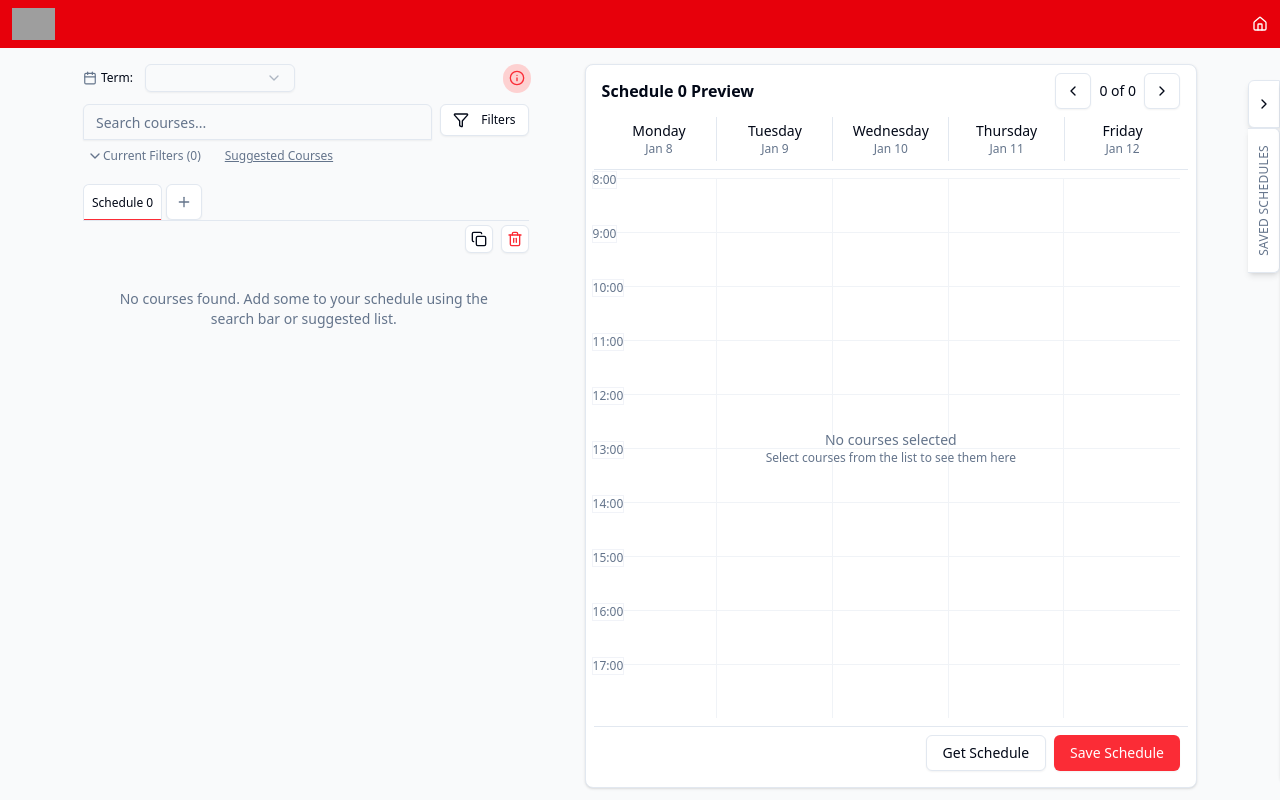
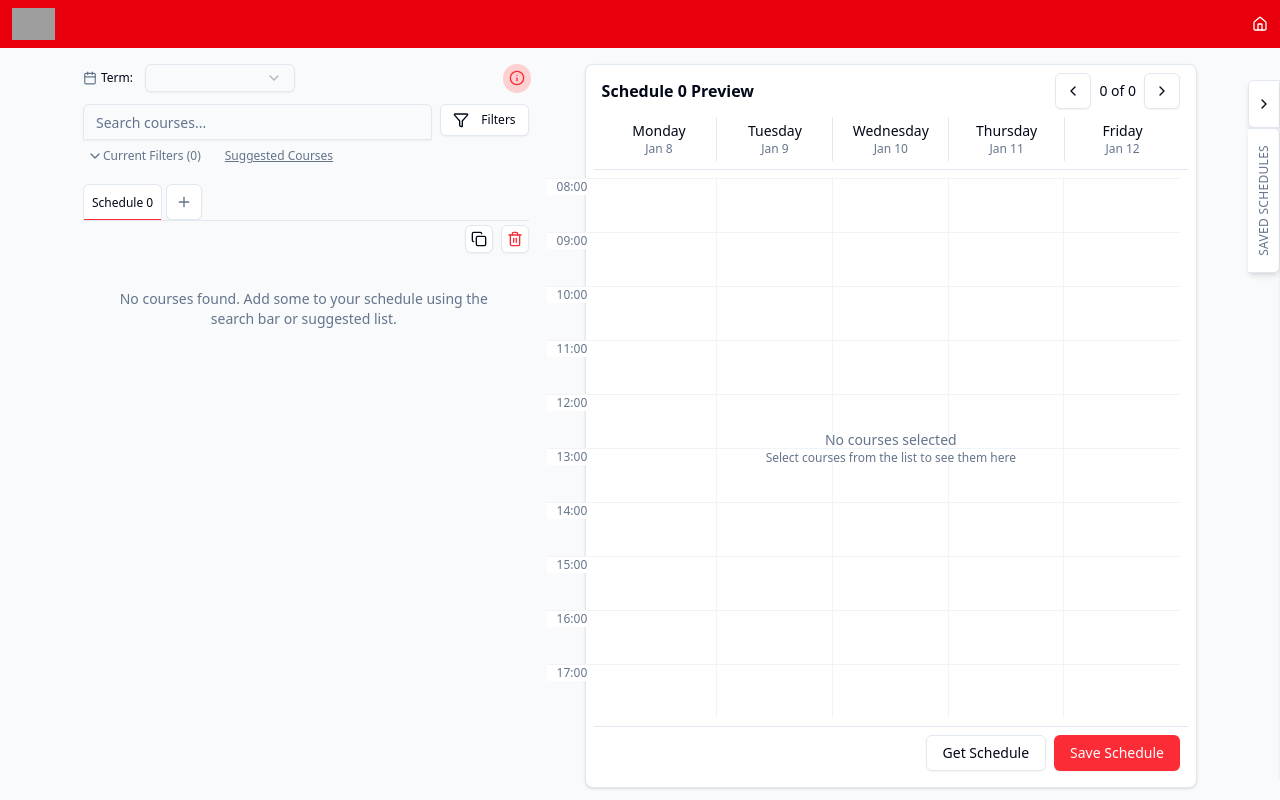
Before and after one commit to enibalo/ScheduleBuilder, a Next.js app: page /schedule in a window 1280 px wide. Shown: the top 800 px of the page. Built offline with nearby package versions, Linux system fonts and the light colour scheme; grey boxes are pictures that could not be loaded.

Commit message:
fix  styling for schedule preview

```diff
--- a/src/app/components/schedule-preview.jsx
+++ b/src/app/components/schedule-preview.jsx
@@ -84,7 +84,7 @@ export function SchedulePreview({
                 style={{ top: `${(hour - 8) * 54}px` }}
               >
                 {dayIndex === 0 && (
-                  <span className="text-xs text-muted-foreground" style={styles.hours}>{hour}:00</span>
+                  <span className="text-xs text-muted-foreground hour-text" style={styles.hours}>{ hour < 10 ? "0" + hour  : hour }:00</span>
                 )}
               </div>
             ))}
@@ -181,10 +181,17 @@ const styles = {
   hours : {
     position: "absolute",
     zIndex: "2",
-    left: "-10px",
-    top:"-7px",
+    // left: "-10px",
+    // top:"-7px",
     marginRight: "5px",
-    border: "1px solid rgb(241 243 248)",
+    // border: "1px solid rgb(241 243 248)",
+    backgroundColor: 'white',
+    left: '-55px',
+    padding: '0px 10px',
+    borderRightWidth: '0px',
+    borderTop: '1px solid rgb(241, 243, 248)',
+    paddingRight: '50px',
 
   }
+
 }
```
